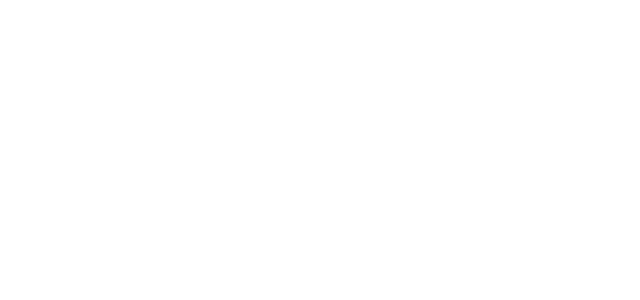
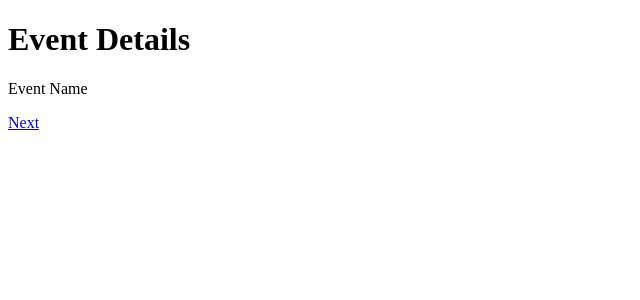
Before and after one commit to PearlR/potluck-planner, a React app: page /event-details in a window 1280 px wide. Shown: the top 300 px of the page, without its empty margins (0-640 px from the left). Built offline with nearby package versions, Linux system fonts and the light colour scheme.

Commit message:
add details event component and route

```diff
--- a/src/components/CreateEvent/CreateEvent.jsx
+++ b/src/components/CreateEvent/CreateEvent.jsx
@@ -4,7 +4,7 @@
 const CreateEvent = () => {
   return <div>
       <h1>Let's create a potluck!</h1>
-      <Link to='/details'>Let's go!</Link>
+      <Link to='/event-details'>Let's go!</Link>
   </div>
 }
 
--- /dev/null
+++ b/src/components/DetailsEvent/DetailsEvent.jsx
@@ -0,0 +1,12 @@
+import React from 'react'
+import { Link } from 'react-router'
+
+const DetailsEvent = () => {
+  return <div>
+    <h1>Event Details</h1>
+    <p>Event Name</p>
+    <Link to='/invites'>Next</Link>
+  </div>
+}
+
+export default DetailsEvent
--- a/src/index.js
+++ b/src/index.js
@@ -6,6 +6,7 @@
 
 import App from './components/App'
 import CreateEvent from './components/CreateEvent/CreateEvent'
+import DetailsEvent from './components/DetailsEvent/DetailsEvent'
 import Homepage from './components/Homepage/Homepage'
 import Login from './components/Login/Login'
 import LoginSuccess from './components/LoginSuccess/LoginSuccess'
@@ -26,6 +27,7 @@
       <Route path="/login" component={Login} />
       <Route path="/success" component={LoginSuccess} />
       <Route path="/create-event" component={CreateEvent} />
+      <Route path="/event-details" component={DetailsEvent} />
     </Router>
   </Provider>,
   document.getElementById('root')
```
